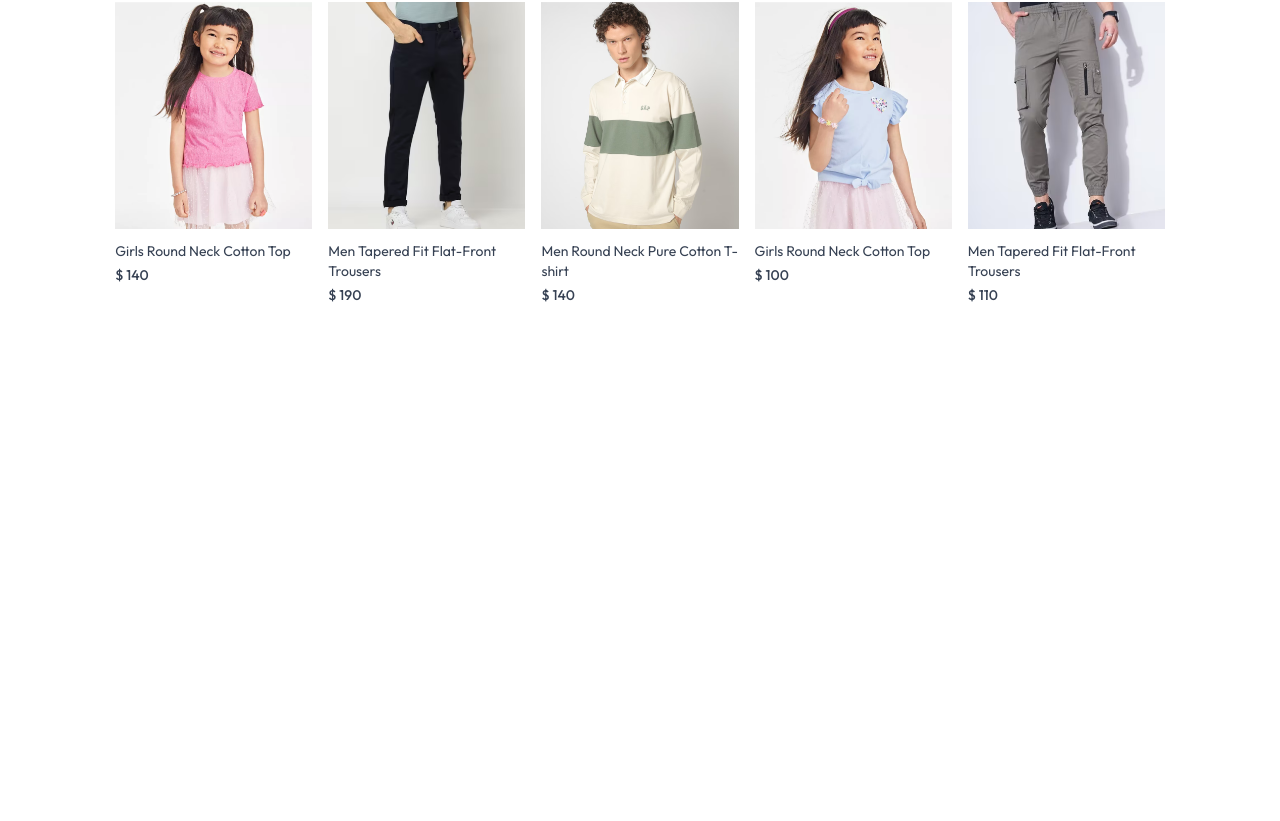
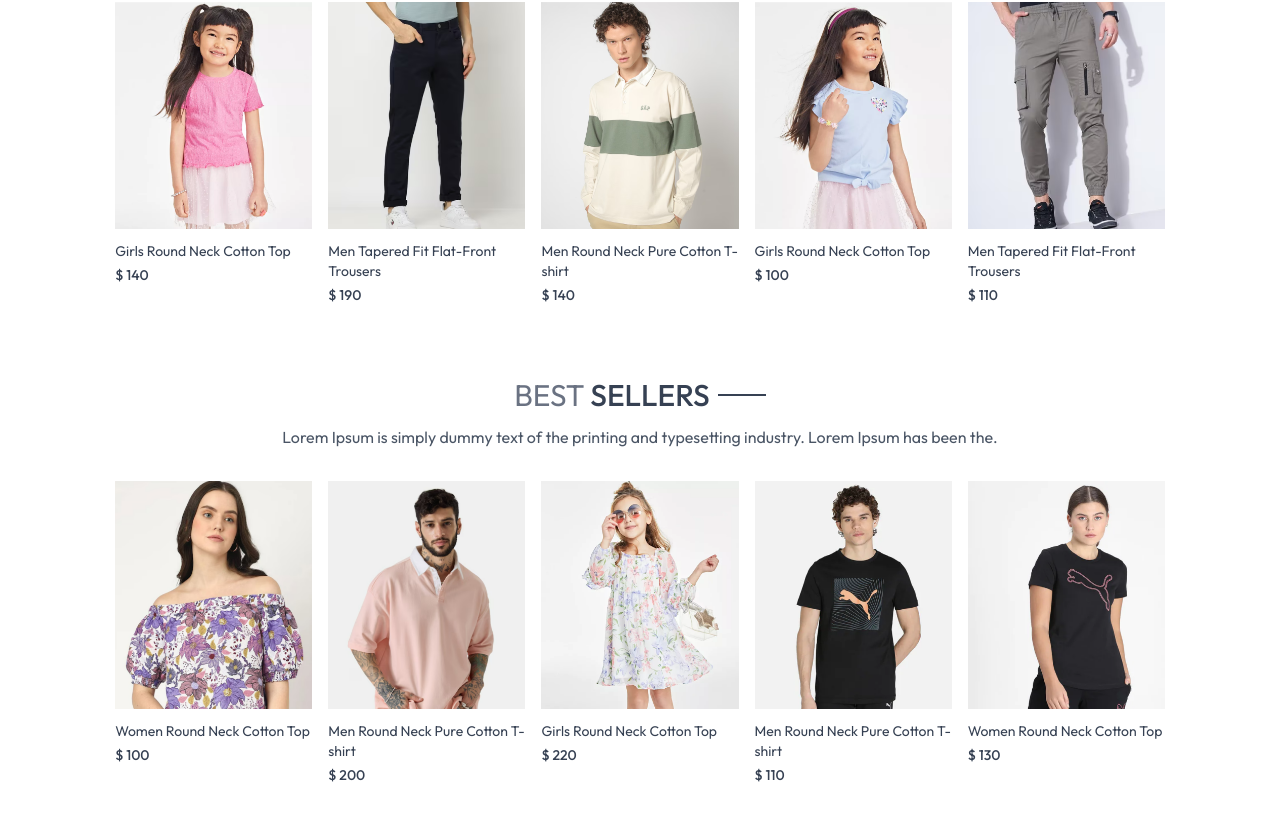
Before and after one commit to Felix3242/e-commerce, a React (Vite) app in the folder frontend/: page / in a window 1280 px wide. Shown: the part 1004-1825 px from the top of the page. Before the commit the page ends 1349 px from the top, so only its background shows below. Built offline with nearby package versions, Linux system fonts and the light colour scheme.

Commit message:
finished best sellers component

```diff
--- a/frontend/src/components/BestSeller.jsx
+++ b/frontend/src/components/BestSeller.jsx
@@ -1,6 +1,7 @@
 import React, { useContext, useState, useEffect } from 'react'
 import { ShopContext } from '../context/ShopContext'
 import Title from './Title';
+import ProductItem from './ProductItem';
 
 const BestSeller = () => {
 
@@ -8,7 +9,7 @@
     const [bestSeller, setBestSeller] = useState([]);
 
     useEffect(() => {
-        const bestProduct = products.filter((item)=>(item.bestSeller === true))
+        const bestProduct = products.filter((item)=>(item.bestseller === true))
         setBestSeller(bestProduct.slice(0,5));
     }, [])
 
@@ -21,7 +22,13 @@
             </p>
         </div>
 
-
+        <div className='grid grid-cols-2 sm:grid-cols-3 md:grid-cols-4 lg:grid-cols-5 gap-4 gap-y-6'>
+            {
+                bestSeller.map((item,index) => (
+                    <ProductItem key={index} id={item._id} name={item.name} image={item.image} price={item.price} />
+                ))
+            }
+        </div>
     </div>
   )
 }
--- a/frontend/src/pages/Home.jsx
+++ b/frontend/src/pages/Home.jsx
@@ -1,12 +1,14 @@
 import React from 'react'
 import Hero from '../components/Hero'
 import LatestCollection from '../components/LatestCollection'
+import BestSeller from '../components/BestSeller'
 
 const Home = () => {
   return (
     <div>
       <Hero />
       <LatestCollection />
+      <BestSeller />
     </div>
   )
 }
```
